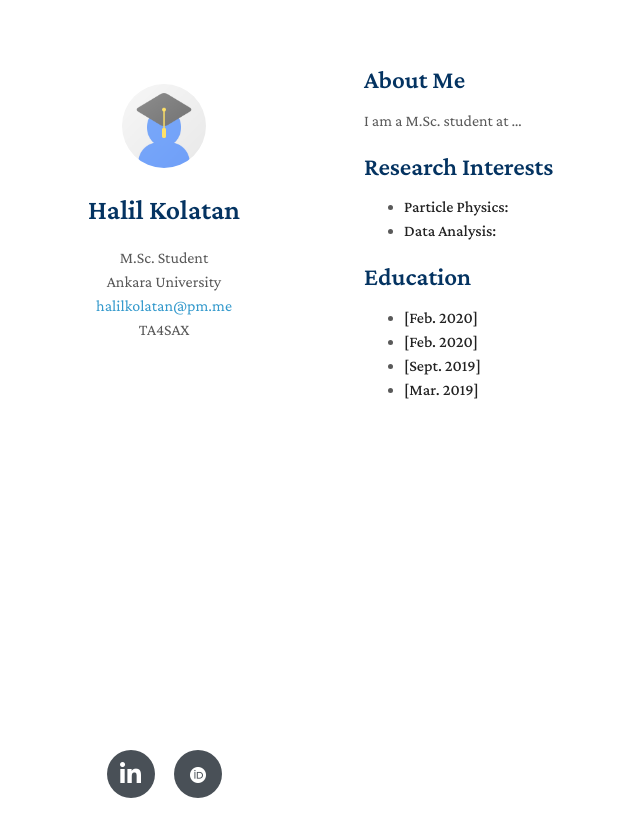
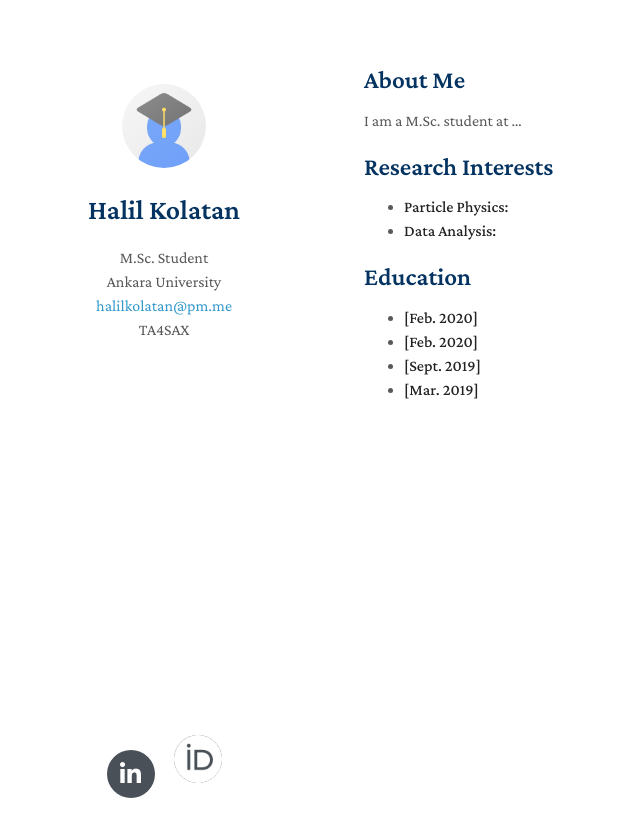
Before and after one commit to Sw4yter/sw4yter.github.io, a Jekyll site: the page built from index.md, in a window 1280 px wide. Shown: the top 837 px of the page, without its empty margins (106-746 px from the left). Built offline with Jekyll 4.4.1, drawn with Linux system fonts in a browser that asks for light colours; nearby versions of some CDN libraries; a style sheet for code colours, icons or effects is not loaded; our own code applies the rules of GitHub Pages for plain Markdown files.

Commit message:
Update homepage.html

```diff
--- a/_layouts/homepage.html
+++ b/_layouts/homepage.html
@@ -66,7 +66,7 @@
           {% endif %}
           {% if site.orcid %}
           <a href="{{ site.orcid}}" target="_blank">
-          <img src="/assets/img/ORCID-iD_icon_reversed_128x128.png" width="16" height="16" />
+          <img src="/assets/img/ORCID-iD_icon_reversed_128x128.png"/>
           </a>
           {% endif %}
         </div>
```
